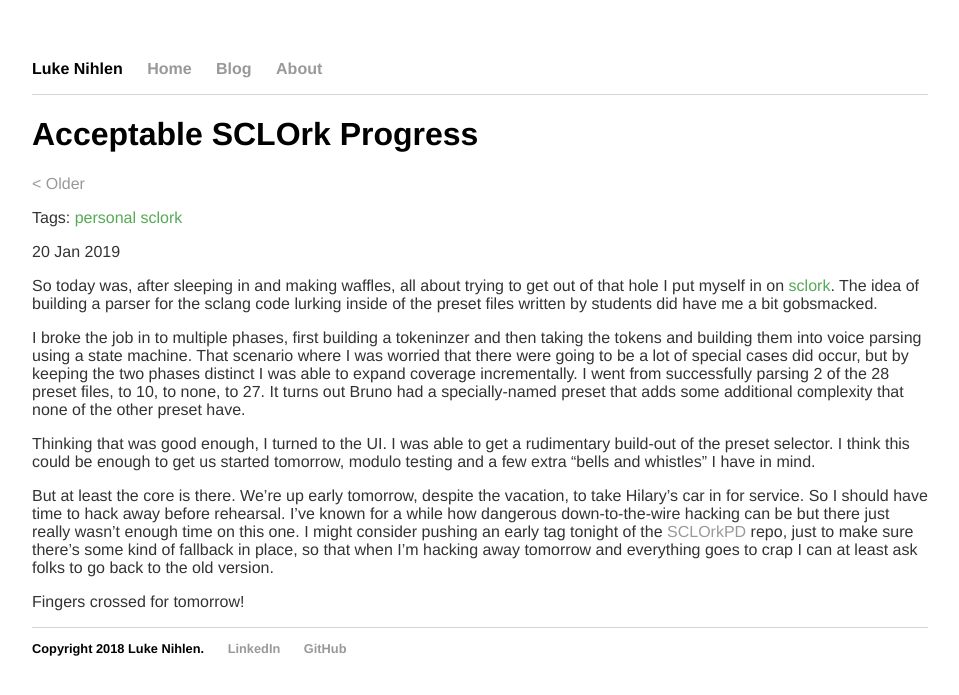
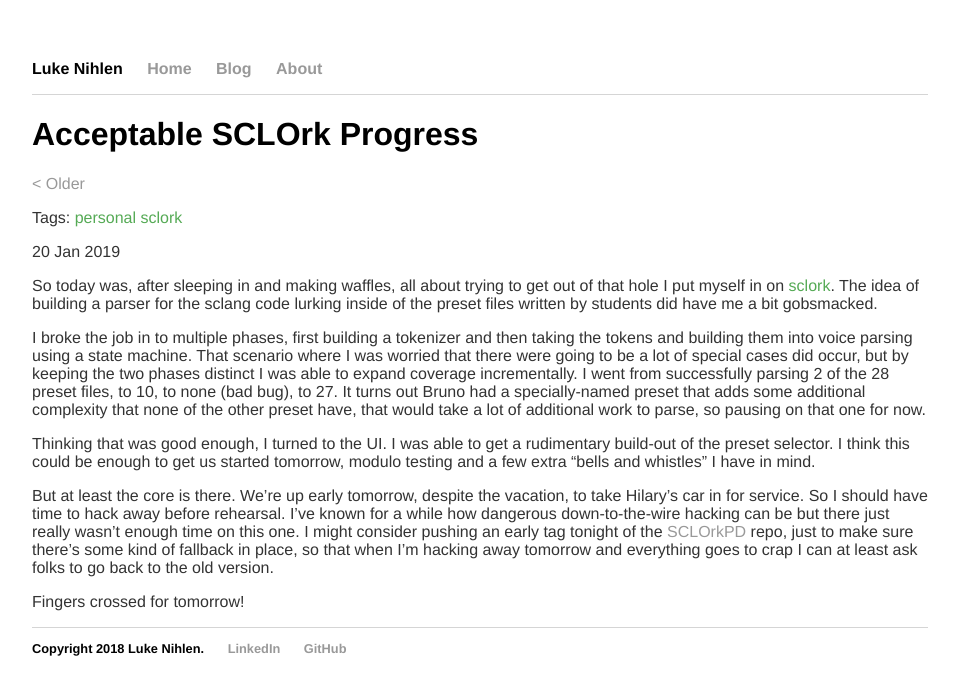
Before and after one commit to lnihlen/lnihlen.github.io, a Jekyll site: the page built from _posts/2019-01-20-acceptable-sclork-progress.md, in a window 1280 px wide. Shown: the top 695 px of the page, without its empty margins (160-1119 px from the left). Built offline with Jekyll 4.4.1, drawn with Linux system fonts in a browser that asks for light colours.

Commit message:
fix typo on last post

```diff
--- a/_posts/2019-01-20-acceptable-sclork-progress.md
+++ b/_posts/2019-01-20-acceptable-sclork-progress.md
@@ -10,13 +10,15 @@ of that hole I put myself in on {% include tag_link.html tag="sclork" %}. The
 idea of building a parser for the sclang code lurking inside of the preset
 files written by students did have me a bit gobsmacked.
 
-I broke the job in to multiple phases, first building a tokeninzer and then
+I broke the job in to multiple phases, first building a tokenizer and then
 taking the tokens and building them into voice parsing using a state machine.
 That scenario where I was worried that there were going to be a lot of special
 cases did occur, but by keeping the two phases distinct I was able to expand
 coverage incrementally. I went from successfully parsing 2 of the 28 preset
-files, to 10, to none, to 27. It turns out Bruno had a specially-named preset
-that adds some additional complexity that none of the other preset have.
+files, to 10, to none (bad bug), to 27. It turns out Bruno had a
+specially-named preset that adds some additional complexity that none of the
+other preset have, that would take a lot of additional work to parse, so pausing
+on that one for now.
 
 Thinking that was good enough, I turned to the UI. I was able to get a
 rudimentary build-out of the preset selector. I think this could be enough to
```
